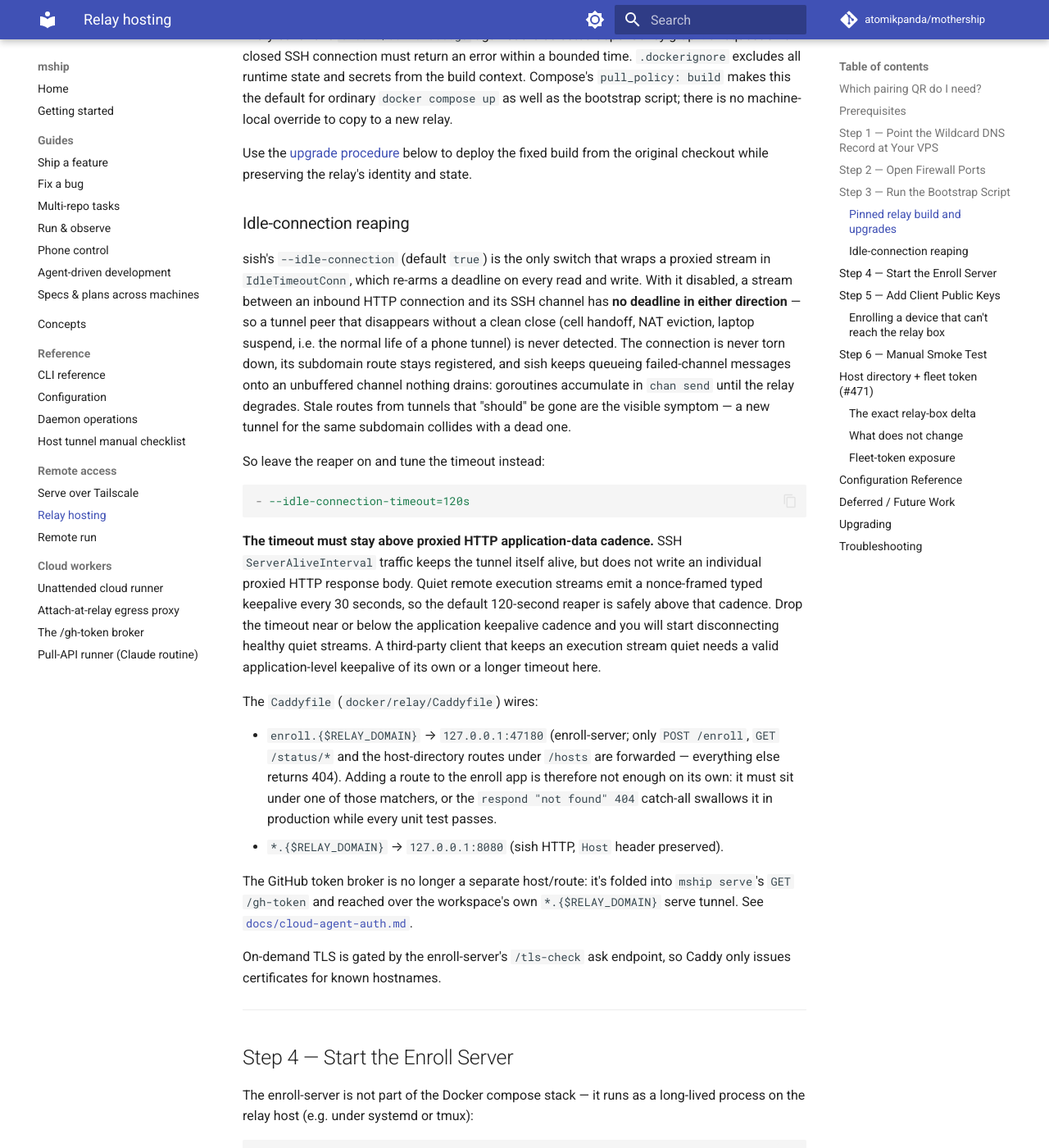
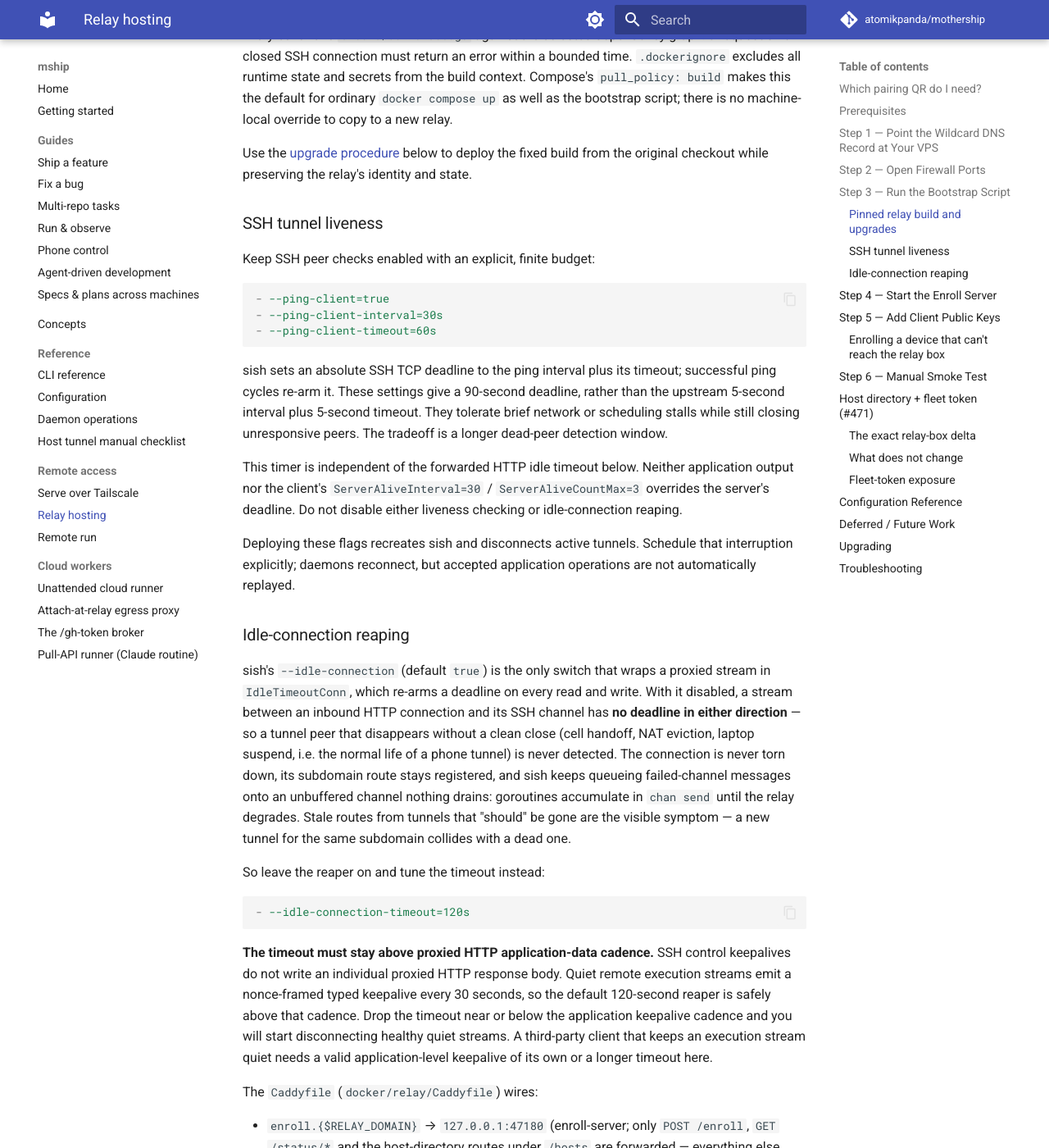
Before and after one commit to atomikpanda/mothership, an MkDocs documentation site: the page built from docs/relay-hosting.md, in a window 1280 px wide and 1400 px high, scrolled down 4133 px. Shown: the whole window at 82% size. Built offline with MkDocs 1.6.1 and Material for MkDocs 9.7.7, drawn with Linux system fonts in a browser that asks for light colours; comment, search, counter and statistics services are not loaded; some of the changed text lies outside the part shown.

Commit message:
fix: bound relay SSH liveness with explicit ping policy

````diff
--- a/docs/relay-hosting.md
+++ b/docs/relay-hosting.md
@@ -165,6 +165,31 @@ machine-local override to copy to a new relay.
 Use the [upgrade procedure](#upgrading) below to deploy the fixed build from
 the original checkout while preserving the relay's identity and state.
 
+### SSH tunnel liveness
+
+Keep SSH peer checks enabled with an explicit, finite budget:
+
+```yaml
+- --ping-client=true
+- --ping-client-interval=30s
+- --ping-client-timeout=60s
+```
+
+sish sets an absolute SSH TCP deadline to the ping interval plus its timeout;
+successful ping cycles re-arm it. These settings give a 90-second deadline,
+rather than the upstream 5-second interval plus 5-second timeout. They tolerate
+brief network or scheduling stalls while still closing unresponsive peers.
+The tradeoff is a longer dead-peer detection window.
+
+This timer is independent of the forwarded HTTP idle timeout below. Neither
+application output nor the client's `ServerAliveInterval=30` /
+`ServerAliveCountMax=3` overrides the server's deadline. Do not disable either
+liveness checking or idle-connection reaping.
+
+Deploying these flags recreates sish and disconnects active tunnels. Schedule
+that interruption explicitly; daemons reconnect, but accepted application
+operations are not automatically replayed.
+
 ### Idle-connection reaping
 
 sish's `--idle-connection` (default `true`) is the only switch that wraps a proxied
@@ -185,8 +210,8 @@ So leave the reaper on and tune the timeout instead:
 ```
 
 **The timeout must stay above proxied HTTP application-data cadence.** SSH
-`ServerAliveInterval` traffic keeps the tunnel itself alive, but does not write
-an individual proxied HTTP response body. Quiet remote execution streams emit
+control keepalives do not write an individual proxied HTTP response body.
+Quiet remote execution streams emit
 a nonce-framed typed keepalive every 30 seconds, so the default 120-second reaper
 is safely above that cadence. Drop the timeout near or below the application
 keepalive cadence and you will start disconnecting healthy quiet streams. A
@@ -508,6 +533,12 @@ container recreation.
 
 **Certificate errors** — verify the wildcard DNS record resolves to the relay IP, and that ports 80 and 443 are open. Caddy writes ACME state to `docker/relay/caddy-data/`; check `docker compose logs caddy` for ACME errors.
 
+**SSH keepalive EOF followed by a TCP read timeout** — this is the SSH transport
+deadline, not the HTTP idle reaper. Inspect the running sish command for all
+three `--ping-client*` settings above. If it still happens with the explicit
+budget, capture bounded SSH ping/reply and packet timing to distinguish packet
+loss from a blocked peer; do not mask it by replaying accepted app operations.
+
 **sish container exits immediately** — run `docker compose -f docker/relay/docker-compose.yml logs sish` to inspect startup errors. Common causes: port already in use, or missing `RELAY_DOMAIN` environment variable.
 
 **Caddy container exits immediately** — check `docker compose logs caddy`. A malformed `Caddyfile` or a missing `RELAY_DOMAIN`/`ACME_EMAIL` variable is the usual cause.
````
Also changed, not shown: 1 other file.
